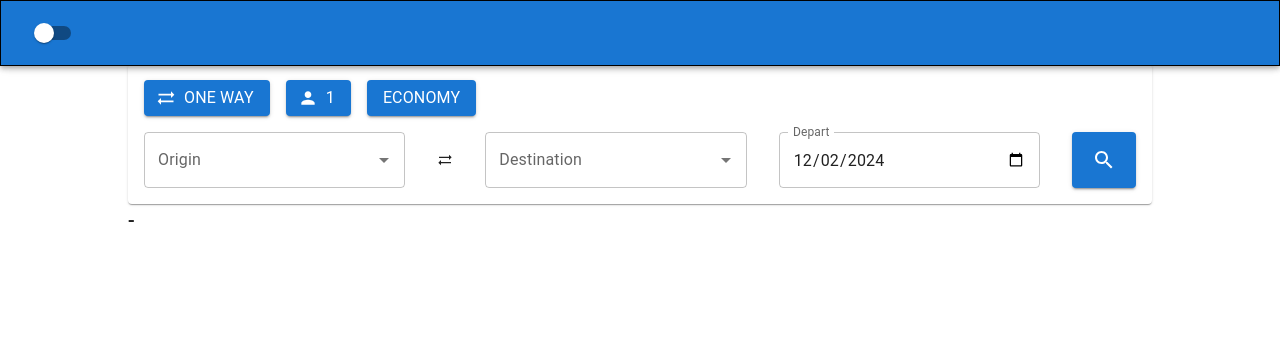
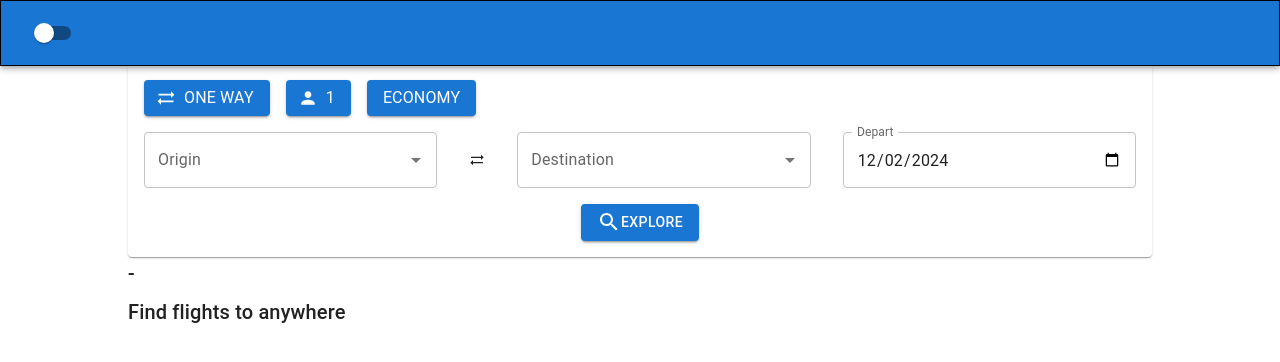
Before and after one commit to calip/google-flight, a React (Create React App) app: page / in a window 1280 px wide. Shown: the top 362 px of the page. Built offline with nearby package versions, Linux system fonts and the light colour scheme.

Commit message:
update all component and logic

```diff
--- a/src/Components/Content/index.js
+++ b/src/Components/Content/index.js
@@ -1,20 +1,14 @@
-import { Accordion, AccordionDetails, AccordionSummary, AppBar, Autocomplete, Avatar, Box, Button, CircularProgress, Container, Divider, FormControl, ListItem, ListItemAvatar, ListItemText, Menu, MenuItem, Paper, Stack, Switch, TextField, Toolbar, Typography } from '@mui/material'
+import { AppBar, Box, Paper, Switch, Toolbar, Typography } from '@mui/material'
 import makeStyles from '@mui/styles/makeStyles'
-import { useContext, useEffect, useState } from 'react'
-import SearchIcon from '@mui/icons-material/Search'
-import SyncAltIcon from '@mui/icons-material/SyncAlt'
-import ExpandMoreIcon from '@mui/icons-material/ExpandMore'
-import FormPassenger from '../Form/Passenger'
-import { FLIGHT_TYPE, FLIGHT_CLASS } from '../../Constant'
-import FormAirport from '../Form/Airport'
+import { useContext, useState } from 'react'
+import { FLIGHT_TYPE } from '../../Constant'
 import { FlightContext } from '../../Contexts/FlightProvider'
-import FormType from '../Form/Type'
-import FormClass from '../Form/Class'
-import FormDepartDate from '../Form/DepartDate'
-import FormReturnDate from '../Form/ReturnDate'
 import Reservation from '../Reservation'
+import { objectToQueryString } from '../../Utils'
+import Service from '../../Service/Api'
+import FlightDetail from '../Flight'
 
-const API_URL = 'https://sky-scrapper.p.rapidapi.com/api/v1/flights/searchFlights?'
+const ENDPOINT = 'searchFlights'
 
 const useStyles = makeStyles((theme) => ({
   root: {
@@ -37,11 +31,12 @@ const useStyles = makeStyles((theme) => ({
 }))
 
 const Content = () => {
-  const { mode, setMode, flightData, setFlightData, reservation, setReservation } = useContext(FlightContext)
+  const { mode, setMode, flightData, setFlightData, reservation } = useContext(FlightContext)
   const classes = useStyles()
   const [flightType, setFlightType] = useState(Object.keys(FLIGHT_TYPE)[0])
   const [expanded, setExpanded] = useState(false)
   const [loading, setLoading] = useState(false)
+
 
 
   const handleFlightType = (value) => {
@@ -49,17 +44,23 @@ const Content = () => {
   }
 
 
-  useEffect(() => {
-    console.log('reservation', reservation)
-  }, [reservation])
+  const getFlights = (queryParams) => {
+    setLoading(true)
+
+    Service.getData(`${ENDPOINT}?${queryParams}`).then(result => {
+      setFlightData(result.data);
+      setLoading(false)
+    })
+  }
 
   const handleSearch = () => {
     // if(reservation.originSkyId || reservation.originEntityId) {
 
     //   return
     // }
-    // const queryParams = objectToQueryString(reservation)
-    // getFlights(queryParams)
+    const queryParams = objectToQueryString(reservation)
+    console.log(queryParams)
+    getFlights(queryParams)
   }
 
   const handleExpandItem = (panel) => (event, isExpanded) => {
@@ -81,104 +82,20 @@ const Content = () => {
       <Box
         className={classes.appContainer}
         spacing={2}>
-        <Reservation flightType={flightType} handleFlightType={handleFlightType} searchFn={handleSearch} />
+        <Reservation flightType={flightType} handleFlightType={handleFlightType} handleSearch={handleSearch} />
         <Typography variant="h6" gutterBottom>
             -
         </Typography>
         <Paper elevation={0}>
-          {/* { !! flightData && flightData?.itineraries?.map((flight, index) => {
-            const departureDate = new Date(flight.legs[0].departure)
-            const arrivalDate = new Date(flight.legs[0].arrival)
-            return (
-              <Accordion key={index} expanded={expanded === index} onChange={handleExpandItem(index)}>
-                <AccordionSummary
-                  expandIcon={<ExpandMoreIcon />}
-                  aria-controls="panel1bh-content"
-                  id="panel1bh-header"
-                >
-                  <ListItem alignItems="flex-start">
-                    <ListItemAvatar>
-                      <Avatar alt={flight.legs[0].carriers.marketing[0].logoUrl} src={flight.legs[0].carriers.marketing[0].logoUrl}/>
-                    </ListItemAvatar>
-                    <ListItemText
-                      primary={`${dateFormatter.format(departureDate)} - ${dateFormatter.format(arrivalDate)} + ${flight.legs[0].timeDeltaInDays}`}
-                      secondary={
-                        <>
-                          <Typography
-                            component="span"
-                            variant="body2"
-                            sx={{ color: 'text.primary', display: 'inline' }}
-                          >
-                            {flight.legs[0].carriers.marketing[0].name}
-                          </Typography>
-                        </>
-                      }
-                    />
-                    <ListItemText
-                        primary={`${Math.floor(flight.legs[0].durationInMinutes /60)} hr ${flight.legs[0].durationInMinutes % 60} min`}
-                      secondary={
-                        <>
-                          <Typography
-                            component="span"
-                            variant="body2"
-                            sx={{ color: 'text.primary', display: 'inline' }}
-                          >
-                            {`${flight.legs[0].origin.displayCode} - ${flight.legs[0].destination.displayCode}`}
-                          </Typography>
-                        </>
-                      }
-                    />
-                    <ListItemText
-                      primary={`${flight.legs[0].stopCount} Stop`}
-                      secondary={
-                        <>
-                          <Typography
-                            component="span"
-                            variant="body2"
-                            sx={{ color: 'text.primary', display: 'inline' }}
-                          >
-                            {`${Math.floor(flight.legs[0].segments[0].durationInMinutes / 60 )} hr ${flight.legs[0].segments[0].durationInMinutes % 60} min ${flight.legs[0].segments[0].destination.displayCode}`}
-                          </Typography>
-                        </>
-                      }
-                    />
-                    <ListItemText
-                      primary={`${flight.price.formatted}`}
-                      />
-                  </ListItem>
-                </AccordionSummary>
-                <Divider />
-                <AccordionDetails>
-                  <Stack>
-                    { flight.legs[0].segments.map((segment, segIndex) => {
-                      return (
-                        <>
-                          <ListItem alignItems="flex-start">
-                            <ListItemText
-                              key={segIndex}
-                              primary={`${segment.destination.name} (${segment.destination.displayCode})`}
-                              secondary={
-                                <>
-                                  <Typography
-                                    component="span"
-                                    variant="body2"
-                                    sx={{ color: 'text.primary', display: 'inline' }}
-                                  >
-                                  asds
-                                  </Typography>
-                                </>
-                              }
-                            />
-                          </ListItem>
-                          <Divider />
-                        </>
-                      )
-                    })}
-                  </Stack>
-                </AccordionDetails>
-              </Accordion>
-            )
-          })} */}
+          { !! flightData && flightData?.itineraries ?
+            (
+              <FlightDetail data={flightData.itineraries} />
+            ) :
+            (
+              <Typography variant="h6" gutterBottom>
+                Find flights to anywhere
+              </Typography>)
+            }
         </Paper>
       </Box>
     </main>
--- /dev/null
+++ b/src/Components/Flight/index.js
@@ -0,0 +1,111 @@
+import { Accordion, AccordionDetails, AccordionSummary, Avatar, Divider, ListItem, ListItemAvatar, ListItemText, Stack, Typography } from "@mui/material";
+import { useState } from "react";
+import ExpandMoreIcon from '@mui/icons-material/ExpandMore'
+import { dateFormatter } from "../../Utils";
+
+
+const FlightDetail = ({ data }) => {
+  const [expanded, setExpanded] = useState(false)
+
+  const handleExpandItem = (panel) => (event, isExpanded) => {
+    setExpanded(isExpanded ? panel : false);
+  }
+
+  return (
+    <>
+      { data.map((flight, index) => {
+        return (
+          <Accordion key={index} expanded={expanded === index} onChange={handleExpandItem(index)}>
+            <AccordionSummary
+              expandIcon={<ExpandMoreIcon />}
+              aria-controls="panel1bh-content"
+              id="panel1bh-header"
+            >
+              <ListItem alignItems="flex-start">
+                <ListItemAvatar>
+                  <Avatar alt={flight.legs[0].carriers.marketing[0].logoUrl} src={flight.legs[0].carriers.marketing[0].logoUrl}/>
+                </ListItemAvatar>
+                <ListItemText
+                  primary={`${dateFormatter.format(new Date(flight.legs[0].departure))} - ${dateFormatter.format(new Date(flight.legs[0].arrival))} + ${flight.legs[0].timeDeltaInDays}`}
+                  secondary={
+                    <>
+                      <Typography
+                        component="span"
+                        variant="body2"
+                        sx={{ color: 'text.primary', display: 'inline' }}
+                      >
+                        {flight.legs[0].carriers.marketing[0].name}
+                      </Typography>
+                    </>
+                  }
+                />
+                <ListItemText
+                    primary={`${Math.floor(flight.legs[0].durationInMinutes /60)} hr ${flight.legs[0].durationInMinutes % 60} min`}
+                  secondary={
+                    <>
+                      <Typography
+                        component="span"
+                        variant="body2"
+                        sx={{ color: 'text.primary', display: 'inline' }}
+                      >
+                        {`${flight.legs[0].origin.displayCode} - ${flight.legs[0].destination.displayCode}`}
+                      </Typography>
+                    </>
+                  }
+                />
+                <ListItemText
+                  primary={`${flight.legs[0].stopCount > 0 ? `${flight.legs[0].stopCount} Stop`: ''}`}
+                  secondary={
+                    <>
+                      <Typography
+                        component="span"
+                        variant="body2"
+                        sx={{ color: 'text.primary', display: 'inline' }}
+                      >
+                        {`${Math.floor(flight.legs[0].segments[0].durationInMinutes / 60 )} hr ${flight.legs[0].segments[0].durationInMinutes % 60} min ${flight.legs[0].segments[0].destination.displayCode}`}
+                      </Typography>
+                    </>
+                  }
+                />
+                <ListItemText
+                  primary={`${flight.price.formatted}`}
+                  />
+              </ListItem>
+            </AccordionSummary>
+            <Divider />
+            <AccordionDetails>
+              <Stack>
+                { flight.legs[0].segments.map((segment, segIndex) => {
+                  return (
+                    <>
+                      <ListItem alignItems="flex-start">
+                        <ListItemText
+                          key={segIndex}
+                          primary={`${segment.destination.name} (${segment.destination.displayCode})`}
+                          secondary={
+                            <>
+                              <Typography
+                                component="span"
+                                variant="body2"
+                                sx={{ color: 'text.primary', display: 'inline' }}
+                              >
+                              asds
+                              </Typography>
+                            </>
+                          }
+                        />
+                      </ListItem>
+                      <Divider />
+                    </>
+                  )
+                })}
+              </Stack>
+            </AccordionDetails>
+          </Accordion>
+        )
+      })}
+    </>
+  )
+}
+
+export default FlightDetail
--- a/src/Components/Reservation/Form/index.js
+++ b/src/Components/Reservation/Form/index.js
@@ -5,7 +5,7 @@ import SearchIcon from '@mui/icons-material/Search'
 import FormDepartDate from "../../Form/DepartDate"
 import FormReturnDate from "../../Form/ReturnDate"
 
-const ReservationForm = ({ flightType, searchFn }) => {
+const ReservationForm = ({ flightType }) => {
   return (
     <>
       <Stack
@@ -28,9 +28,6 @@ const ReservationForm = ({ flightType, searchFn }) => {
             <FormReturnDate />
           </FormControl>
           ) : (<></>)}
-        <Button variant="contained" onClick={searchFn}>
-          <SearchIcon />
-        </Button>
       </Stack>
     </>
   )
--- a/src/Components/Reservation/index.js
+++ b/src/Components/Reservation/index.js
@@ -1,13 +1,23 @@
 import ReservationOption from "./Option"
 import ReservationForm from "./Form"
-import { Paper } from "@mui/material"
+import { Button, Paper, Stack } from "@mui/material"
+import SearchIcon from '@mui/icons-material/Search'
 
-const Reservation = ({ flightType, handleFlightType, searchFn}) => {
+const Reservation = ({ flightType, handleFlightType, handleSearch}) => {
+
   return (
     <>
       <Paper sx={{ padding: 2 }}>
         <ReservationOption handleType={handleFlightType} />
-        <ReservationForm flightType={flightType} searchFn={searchFn} />
+        <ReservationForm flightType={flightType} />
+        <Stack
+        direction="row"
+        spacing={2}
+        sx={{ marginTop: 2, justifyContent: 'center' }}>
+          <Button variant="contained" onClick={handleSearch}>
+            <SearchIcon /> Explore
+          </Button>
+        </Stack>
       </Paper>
     </>
   )
--- /dev/null
+++ b/src/Utils/DateFormatter.js
@@ -0,0 +1,6 @@
+const dateFormatter = new Intl.DateTimeFormat('en-US', {
+  hour: '2-digit',
+  minute: '2-digit'
+})
+
+export default dateFormatter
--- /dev/null
+++ b/src/Utils/ObjectToQuery.js
@@ -0,0 +1,9 @@
+const objectToQueryString = (obj) => {
+  const keys = Object.keys(obj)
+  const keyValuePairs = keys.map(key => {
+    return encodeURIComponent(key) + '=' + encodeURIComponent(obj[key])
+  })
+  return keyValuePairs.join('&')
+}
+
+export default objectToQueryString
--- /dev/null
+++ b/src/Utils/index.js
@@ -0,0 +1,6 @@
+import dateFormatter from "./DateFormatter"
+import objectToQueryString from "./ObjectToQuery"
+export {
+  dateFormatter,
+  objectToQueryString
+}
```
